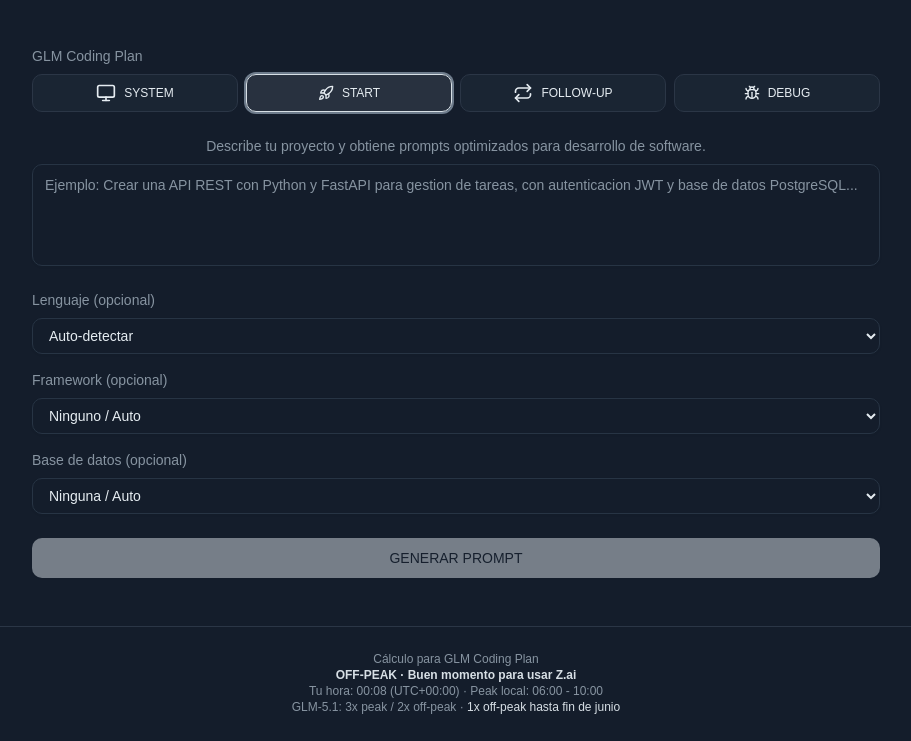
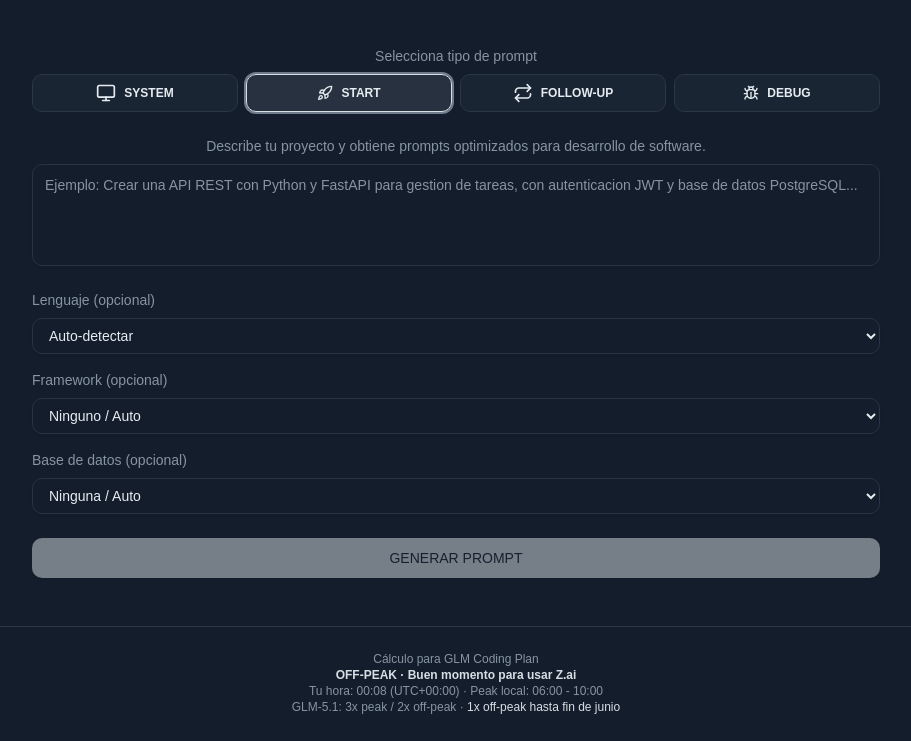
Before and after one commit to marcelolabsdev/ZPrompt, a website: page public/index.html in a window 1280 px wide. Shown: the part 59-800 px from the top of the page, without its empty margins (184-1095 px from the left). Drawn offline with nearby package versions, Linux system fonts and the light colour scheme; no server answers; a web font is replaced by a local one.

Commit message:
fix: centered Selecciona tipo de prompt label, bold button text

```diff
--- a/public/index.html
+++ b/public/index.html
@@ -34,23 +34,23 @@
         <section class="space-y-6">
 
             <div>
-                <p class="text-sm font-medium text-muted-foreground mb-2">GLM Coding Plan</p>
+                <p class="text-sm font-medium text-muted-foreground mb-2 text-center">Selecciona tipo de prompt</p>
                 <div class="grid grid-cols-4 gap-2">
                     <button data-type="system" class="prompt-type-card flex items-center justify-center gap-2 rounded-lg border border-border bg-card px-3 py-2 transition-all hover:border-ring hover:shadow-sm cursor-pointer">
                         <i data-lucide="monitor" class="h-5 w-5"></i>
-                        <span class="text-xs font-medium text-card-foreground">SYSTEM</span>
+                        <span class="text-xs font-bold text-card-foreground">SYSTEM</span>
                     </button>
                     <button data-type="start" class="prompt-type-card flex items-center justify-center gap-2 rounded-lg border border-border bg-card px-3 py-2 transition-all hover:border-ring hover:shadow-sm cursor-pointer">
                         <i data-lucide="rocket" class="h-4 w-4"></i>
-                        <span class="text-xs font-medium text-card-foreground">START</span>
+                        <span class="text-xs font-bold text-card-foreground">START</span>
                     </button>
                     <button data-type="followup" class="prompt-type-card flex items-center justify-center gap-2 rounded-lg border border-border bg-card px-3 py-2 transition-all hover:border-ring hover:shadow-sm cursor-pointer">
                         <i data-lucide="repeat" class="h-5 w-5"></i>
-                        <span class="text-xs font-medium text-card-foreground">FOLLOW-UP</span>
+                        <span class="text-xs font-bold text-card-foreground">FOLLOW-UP</span>
                     </button>
                     <button data-type="debug" class="prompt-type-card flex items-center justify-center gap-2 rounded-lg border border-border bg-card px-3 py-2 transition-all hover:border-ring hover:shadow-sm cursor-pointer">
                         <i data-lucide="bug" class="h-4 w-4"></i>
-                        <span class="text-xs font-medium text-card-foreground">DEBUG</span>
+                        <span class="text-xs font-bold text-card-foreground">DEBUG</span>
                     </button>
                 </div>
             </div>
```
Also changed, not shown: 1 other file.
